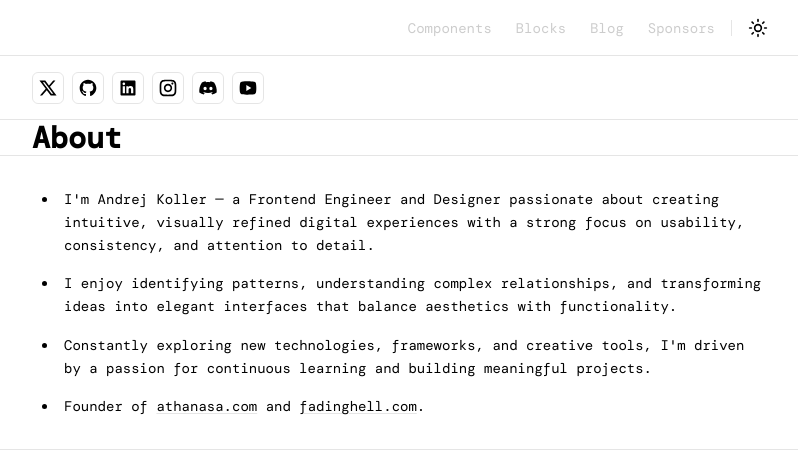
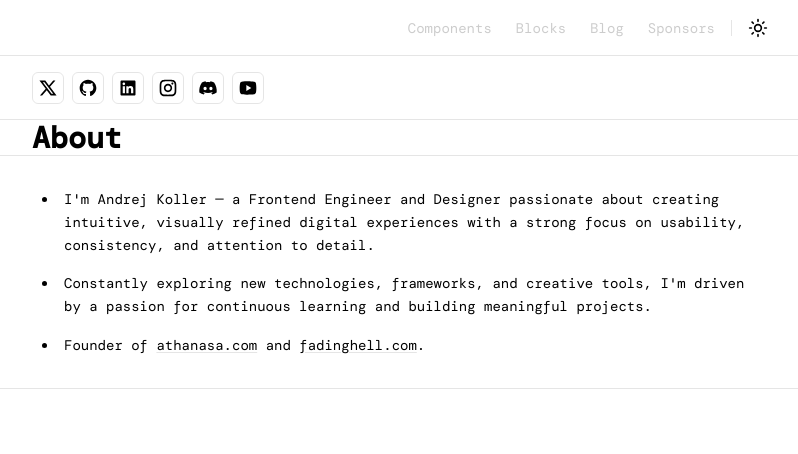
Before and after one commit to andrejkoller/projects-andrejkoller-next, a Next.js app: page / in a window 1280 px wide. Shown: the top 454 px of the page, without its empty margins (240-1038 px from the left). Built offline with nearby package versions, Linux system fonts and the light colour scheme; a web font is replaced by a local one.

Commit message:
feat: remove personal statement from DescriptionPanel component

```diff
--- a/components/description-panel.tsx
+++ b/components/description-panel.tsx
@@ -10,11 +10,6 @@
             I&apos;m Andrej Koller — a Frontend Engineer and Designer passionate
             about creating intuitive, visually refined digital experiences with
             a strong focus on usability, consistency, and attention to detail.
-          </li>
-          <li className="pl-1.5 my-2">
-            I enjoy identifying patterns, understanding complex relationships,
-            and transforming ideas into elegant interfaces that balance
-            aesthetics with functionality.
           </li>
           <li className="pl-1.5 my-2">
             Constantly exploring new technologies, frameworks, and creative
```
